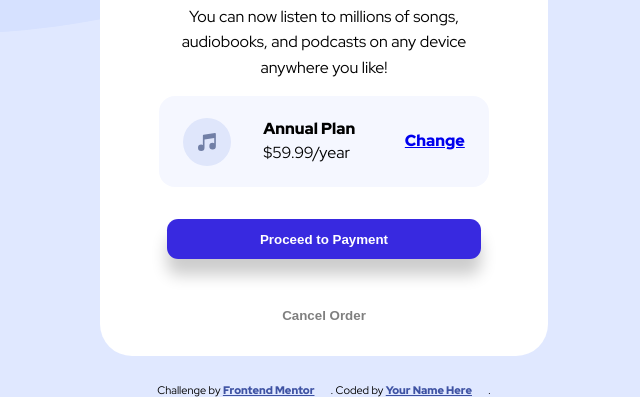
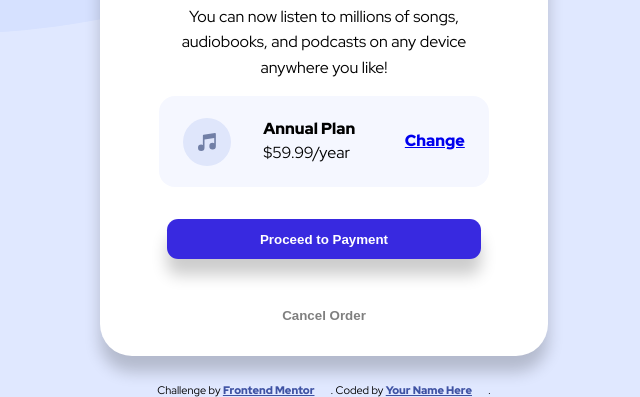
Before and after one commit to zabooz/order-summary-component-main, a plain HTML site: page index.html in a window 1280 px wide. Shown: the part 403-800 px from the top of the page, without its empty margins (316-956 px from the left). Drawn offline with Linux system fonts and the light colour scheme.

Commit message:
added box shadows to main

```diff
--- a/style.css
+++ b/style.css
@@ -40,6 +40,7 @@ main {
     background-color: white;
     border-bottom-left-radius: 2rem;
     border-bottom-right-radius: 2rem;
+    box-shadow: 0rem 1rem 1rem 0 rgba(0,0,0,.2)
 }
 
 #info {
```
